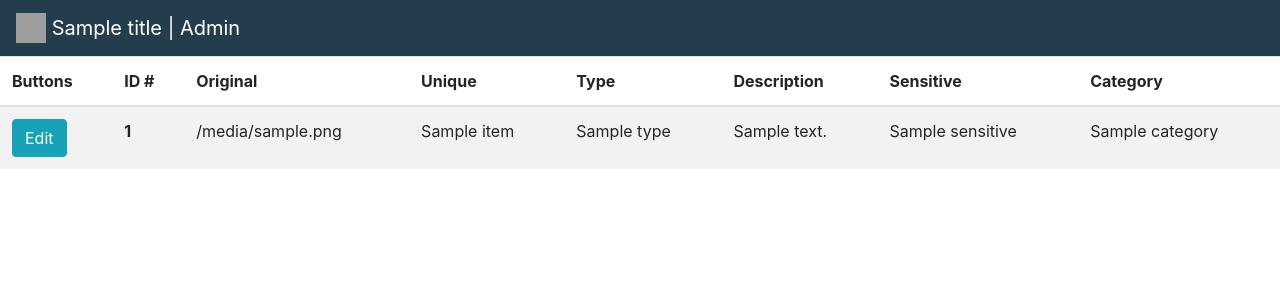
After one commit to brettjouwstra/simpleDashboard, a FastAPI app: template templates/manage.html in a window 1280 px wide. The commit adds this page. Shown: the top 300 px of the page. Run offline with FastAPI, Linux system fonts and the light colour scheme; the template is opened without the code that fills it: most values are stand-ins (such as "Sample title", 1, 10 or a date in 2020); parts of the project's set-up code (start-up, migrations or seed data) failed here and were passed over; grey boxes are pictures that could not be loaded.

Commit message:
working on admin section

```diff
--- a/main.py
+++ b/main.py
@@ -16,6 +16,7 @@ from datetime import datetime
 # Local file imports
 from pyfiles.app_support import today_time
 from pyfiles.doc_grid import file_finder, file_saver, all_files, count_files, doc_categories
+from pyfiles.admin import CustomAdmin
 
 load_dotenv()
 TITLE = os.environ['TITLE']
@@ -56,7 +57,7 @@ api.add_middleware(
     allow_origins=origins,
     allow_credentials=True,
     allow_methods=["*"],
-    allow_headers=["*"],
+    allow_headers=["*"]
 )
 
 # Database
@@ -77,6 +78,10 @@ async def index(request: Request, id: int = None):
     return templates.TemplateResponse("index.html", {"request": request,
         "id": id, 'title': TITLE, 'today_time': today_time(), 'count_files': count_files(), 'doc_cat': len(doc_categories()[0]),
         'list_cats': doc_categories()[0], 'actual_cnt': doc_categories()[1] })
+
+@api.get("/admin", tags=['admin'], response_class=HTMLResponse)
+async def admin(request: Request, id: int = None):
+    return templates.TemplateResponse( "manage.html", {"request": request, "id": id, "title": TITLE, "alldata": CustomAdmin().all_mapped() })
 
 # Data Routes /-/
 # Create new document
--- /dev/null
+++ b/public/css/admin.css
@@ -0,0 +1,7 @@
+.nav-cust {
+    background-color: #233d4d;
+}
+
+.nav-cust a {
+    color: white;
+}
--- /dev/null
+++ b/public/js/admin.js
@@ -0,0 +1,3 @@
+function editRecord(val) {
+
+};
--- a/templates/index.html
+++ b/templates/index.html
@@ -30,17 +30,13 @@
                         </div>
 
                         <div class="menu-item-bg">
-                            <li class="pure-menu-item"><a href="#" class="pure-menu-link">Reader</a></li>
-                        </div>
-
-                        <div class="menu-item-bg">
                             <li class="pure-menu-item"><a id="trigger" href="#" class="pure-menu-link">Upload</a></li>
                         </div>
 
                         <li class="pure-menu-heading">Admin</li>
 
                         <div class="menu-item-bg">
-                            <li class="pure-menu-item"><a href="#" class="pure-menu-link"><span class="email-label-personal"></span>Manage</a></li>
+                            <li class="pure-menu-item"><a href="/admin" class="pure-menu-link"><span class="email-label-personal"></span>Manage</a></li>
                         </div>
 
                         <div class="menu-item-bg">
--- /dev/null
+++ b/templates/manage.html
@@ -0,0 +1,59 @@
+<!doctype html>
+<html lang="en">
+  <head>
+    <!-- Required meta tags -->
+    <meta charset="utf-8">
+    <meta name="viewport" content="width=device-width, initial-scale=1, shrink-to-fit=no">
+
+    <!-- Bootstrap CSS -->
+    <link rel="stylesheet" href="https://cdn.jsdelivr.net/npm/bootstrap@4.5.3/dist/css/bootstrap.min.css" integrity="sha384-TX8t27EcRE3e/ihU7zmQxVncDAy5uIKz4rEkgIXeMed4M0jlfIDPvg6uqKI2xXr2" crossorigin="anonymous">
+    <link rel="stylesheet" href="{{ url_for('public', path='css/admin.css') }}">
+
+    <title>{{ title }} | Admin</title>
+  </head>
+  <body>
+    <!-- Image and text -->
+    <nav class="navbar nav-cust">
+      <a class="navbar-brand" href="/">
+        <img src="https://storage.googleapis.com/template-design/icons/svg_icons_big-list/subway/admin.svg" width="30" height="30" class="d-inline-block align-top" alt="" loading="lazy">
+        {{ title }} | Admin
+      </a>
+    </nav>
+    <!-- END NAV -->
+
+    <!-- START TABLE -->
+    <table class="table table-striped">
+      <thead>
+        <tr>
+          <th scope="col">Buttons</th>
+          <th scope="col">ID #</th>
+          <th scope="col">Original</th>
+          <th scope="col">Unique</th>
+          <th scope="col">Type</th>
+          <th scope="col">Description</th>
+          <th scope="col">Sensitive</th>
+          <th scope="col">Category</th>
+        </tr>
+      </thead>
+      <tbody>
+        {% for item in alldata %}
+        <tr id="{{ item['_id'] }}">
+          <th><button type="button" value="{{ item['_id'] }}" onclick="editRecord(this.value)" class="btn btn-info">Edit</button></th>
+          <th scope="row">{{ item['_id'] }}</th>
+          <td>{{ item['filename_original'] }}</td>
+          <td>{{ item['referencename'] }}</td>
+          <td>{{ item['type'] }}</td>
+          <td>{{ item['description'] }}</td>
+          <td>{{ item['sensitive'] }}</td>
+          <td>{{ item['category'] }}</td>
+        </tr>
+        {% endfor %}
+      </tbody>
+    </table>
+
+    <!--END TABLE-->
+    <script src="https://code.jquery.com/jquery-3.5.1.min.js"></script>
+    <script src="https://cdn.jsdelivr.net/npm/bootstrap@4.5.3/dist/js/bootstrap.bundle.min.js" integrity="sha384-ho+j7jyWK8fNQe+A12Hb8AhRq26LrZ/JpcUGGOn+Y7RsweNrtN/tE3MoK7ZeZDyx" crossorigin="anonymous"></script>
+    <script src="{{ url_for('public', path='js/admin.js') }}"></script>
+  </body>
+</html>
```
Also changed, not shown: pyfiles/admin.py (added, +23 -0 lines).
